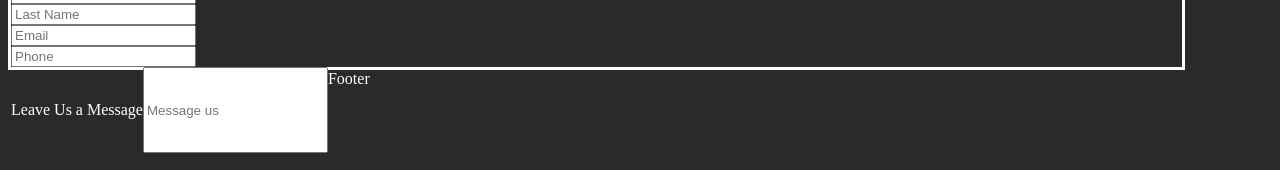
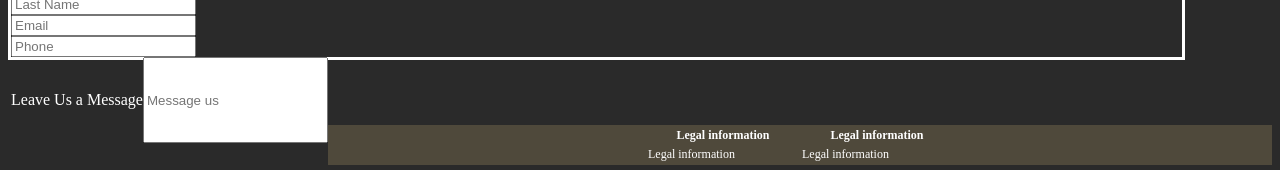
Before and after one commit to datusername1/sample_jack, a React app: page / in a window 1280 px wide. Shown: the part 1718-1888 px from the top of the page. Built offline with nearby package versions, Linux system fonts and the light colour scheme; no server answers; the HTML template or start-up script is replaced by a standard one.

Commit message:
finished mock up for website. Will implement additional functionality later

```diff
--- a/client/src/components/App.jsx
+++ b/client/src/components/App.jsx
@@ -102,7 +102,7 @@ export default class App extends Component {
           </div>
         </div>
 
-        <div>
+        <div className="footer">
           <Footer />
         </div>
       </div>
--- a/client/src/components/Footer.jsx
+++ b/client/src/components/Footer.jsx
@@ -1,10 +1,26 @@
 import React from 'react';
+import style from '../styles/Footer.css';
 
 const Footer = function(props) {
   return (
-    <div>
-      <div>Footer</div>
-    </div>
+    <footer>
+      <div className={`row expanded callout secondary ${style.wrapper}`}>
+        <table>
+          <thead>
+            <tr>
+              <th width="150">Legal information</th>
+              <th width="150">Legal information</th>
+            </tr>
+          </thead>
+          <tbody>
+            <tr>
+              <td>Legal information</td>
+              <td>Legal information</td>
+            </tr>
+          </tbody>
+        </table>
+      </div>
+    </footer>
   );
 };
 
--- a/client/src/styles/App.css
+++ b/client/src/styles/App.css
@@ -34,7 +34,8 @@ h2 {
 }
 
 .row {
-  margin-top: 130px;
+  margin-top: 125px;
+  margin-bottom: 65px;
 }
 
 .contactUs {
--- a/client/src/styles/Features.css
+++ b/client/src/styles/Features.css
@@ -6,7 +6,7 @@
 
 .column {
   max-height: 669.326px;
-  margin-top: 20px;
+  margin-top: 3rem;
 }
 
 .subheader {
@@ -24,7 +24,7 @@
 }
 
 .callout {
-  background-color: #625657cf;
+  background-color: #4f493b;
   font-family: Josefin Sans, serif !important;
   border-color: white;
   color: white;
--- a/client/src/styles/Footer.css
+++ b/client/src/styles/Footer.css
@@ -0,0 +1,6 @@
+footer {
+  display: flex;
+  justify-content: center;
+  background-color: #4f493b;
+  font-size: 12px;
+}
```
